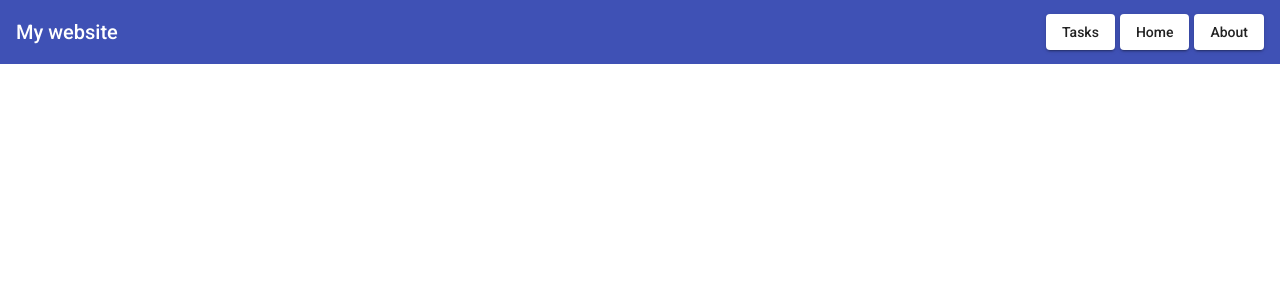
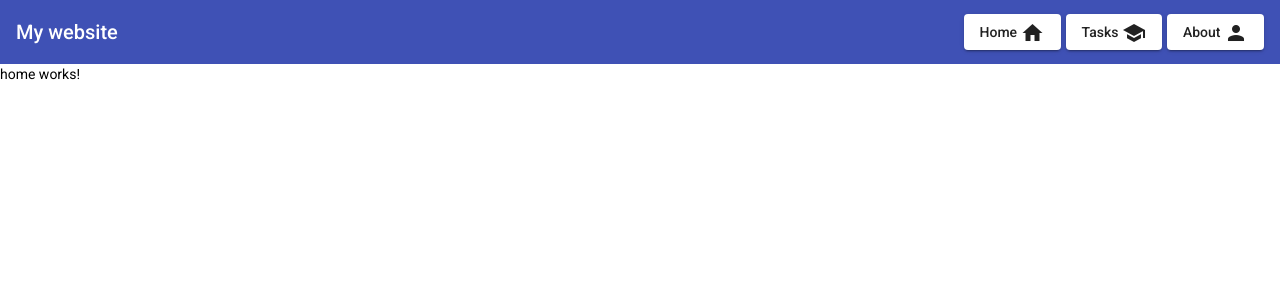
Before and after one commit to jakobudovic/RD, an Angular app in the folder my-website/: page /home in a window 1280 px wide. Before the commit this address led to /. Shown: the top 300 px of the page. Built offline with nearby package versions, Linux system fonts and the light colour scheme.

Commit message:
added routes to 3 sections; home, tasks and about.

```diff
--- a/my-website/src/app/app.component.html
+++ b/my-website/src/app/app.component.html
@@ -5,11 +5,15 @@
   <span class="example-fill-remaining-space"></span>
 
   <span>
-    <button mat-raised-button color="basic">Tasks</button>
-
-    <button mat-raised-button color="basic">Home</button>
-
-    <button mat-raised-button color="basic">About</button>
+    <button mat-raised-button color="basic" routerLink="/home">
+      Home <mat-icon>home</mat-icon>
+    </button>
+    <button mat-raised-button color="basic" routerLink="/list">
+      Tasks <mat-icon>school</mat-icon>
+    </button>
+    <button mat-raised-button color="basic" routerLink="/about">
+      About <mat-icon>person</mat-icon>
+    </button>
   </span>
 </mat-toolbar>
 <!-- <app-list></app-list> -->
```
Also changed, not shown: my-website/src/app/app.module.ts (+4 -3 lines).
